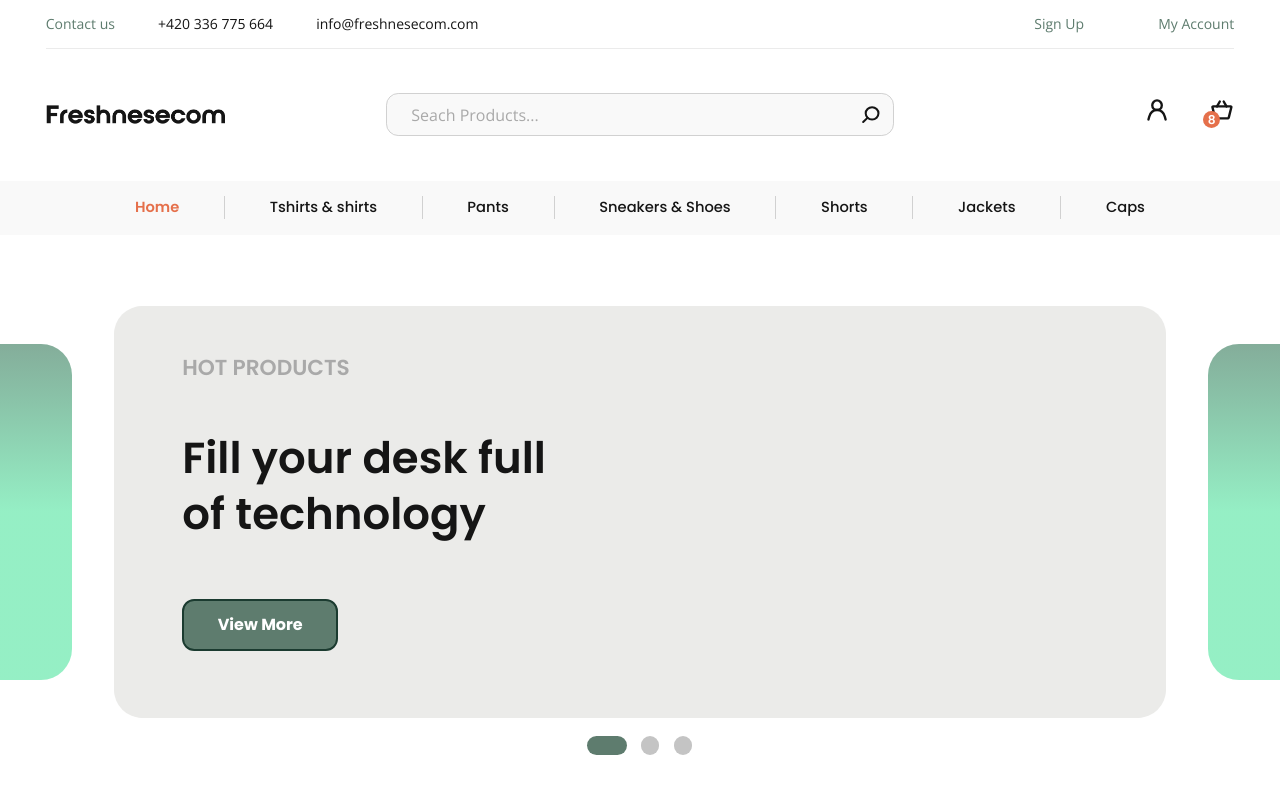
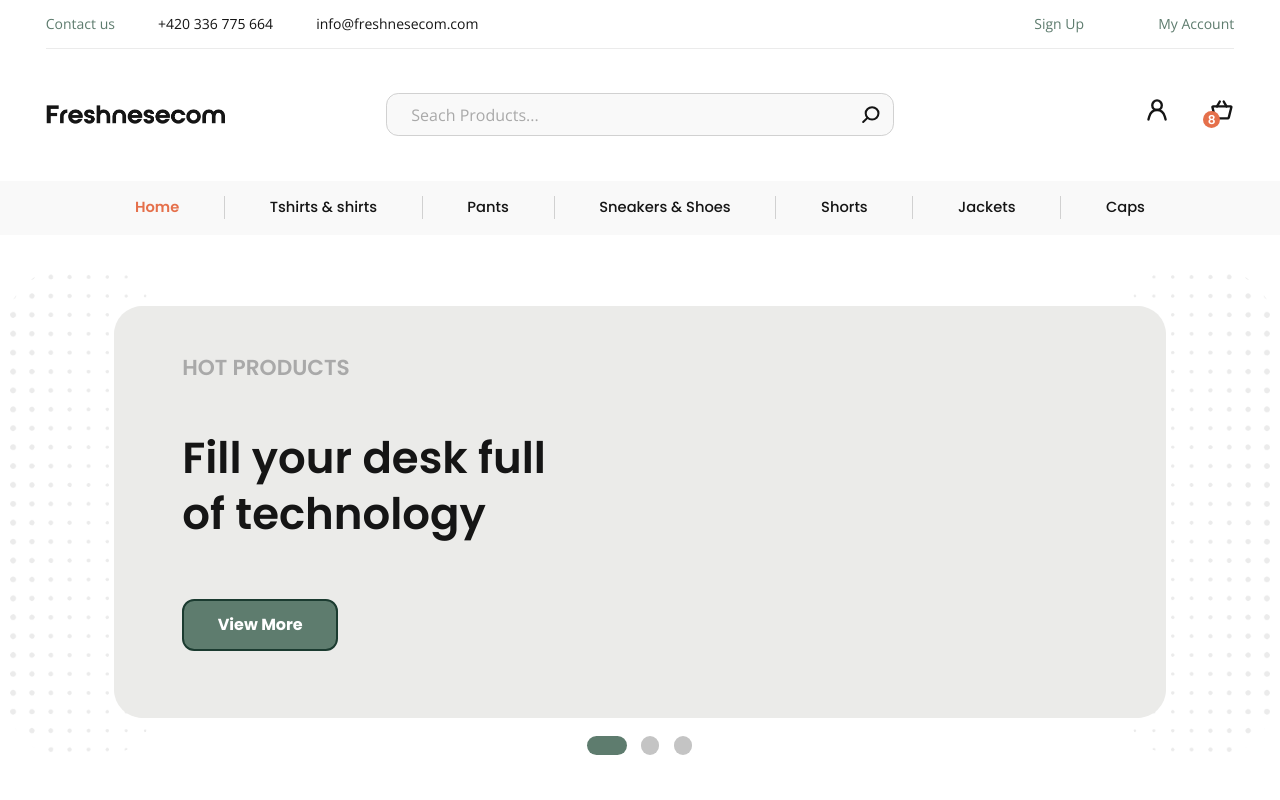
Before and after one commit to Albeiromr/Ecommerce-clean-template, a React (Create React App) app: page / in a window 1280 px wide. Shown: the top 800 px of the page. Built offline with nearby package versions, Linux system fonts and the light colour scheme.

Commit message:
Change the slide components column

```diff
--- a/src/components/Slide/1025px-1920px.scss
+++ b/src/components/Slide/1025px-1920px.scss
@@ -17,25 +17,26 @@
     }
 
     &__column-left {
-      width: 5.636%;
-      height: 60.985%;
-      background: rgb(132,173,154);
-      background: linear-gradient(180deg, rgba(132,173,154,1) 0%, rgba(44,223,139,0.5032212714187237) 50%);
+      width: 12.848%;
+      height: 90.950%;
       border-radius: 0 clamp(20px, 2.422vw, 40px) clamp(20px, 2.422vw, 40px) 0;
       position: absolute;
-      top: 19.859%;
+      top: 5%;
       left: 0;
     }
 
     &__column-right {
-      width: 5.636%;
-      height: 60.985%;
-      background: rgb(132,173,154);
-      background: linear-gradient(180deg, rgba(132,173,154,1) 0%, rgba(44,223,139,0.5032212714187237) 50%);
+      width: 12.848%;
+      height: 90.950%;
       border-radius: clamp(20px, 2.422vw, 40px) 0 0 clamp(20px, 2.422vw, 40px);
       position: absolute;
-      top: 19.859%;
+      top: 5%;
       right: 0;
+    }
+
+    &__column-left-image {
+      width: 100%;
+      border-radius: 100px;
     }
 
     &__article {
@@ -47,6 +48,7 @@
       position: absolute;
       top: 0;
       left: 0;
+      z-index: 10;
     }
 
     &__articul-images-preload {
--- a/src/components/Slide/Slide.tsx
+++ b/src/components/Slide/Slide.tsx
@@ -3,9 +3,12 @@ import "./0px-599px.scss";
 import "./600px-1024px.scss";
 import "./1025px-1920px.scss";
 import {backgroundImgType, counterType} from './types';
+import leftColumn from '../../assets/images/leftColumn.png';
+import rightColumn from '../../assets/images/rightColumn.png';
 import slide1 from '../../assets/images/slide1.jpg';
 import slide2 from '../../assets/images/slide2.jpg';
 import slide3 from '../../assets/images/slide3.jpg';
+
 
 const Slide = () => {
 
@@ -52,7 +55,9 @@ const Slide = () => {
 
   return (
     <section className="slide">
-      <div className="slide__column-left"></div>
+      <div className="slide__column-left">
+        <img className="slide__column-left-image" src={leftColumn} alt="points texture"/>
+      </div>
       <div className="slide__subcontainer">
           <article className="slide__article" style={{backgroundImage: `url(${backgroundImg})`}}>
 
@@ -84,7 +89,9 @@ const Slide = () => {
               <div className={counter === 3 ? "slide__circle--selected" : "slide__circle"}></div>
           </div>
       </div>
-      <div className="slide__column-right"></div>
+      <div className="slide__column-right">
+        <img className="slide__column-left-image" src={rightColumn} alt="points texture"/>
+      </div>
     </section>
   );
 };
```
Also changed, not shown: src/assets/images/leftColumn.png (added), src/assets/images/rightColumn.png (added).
